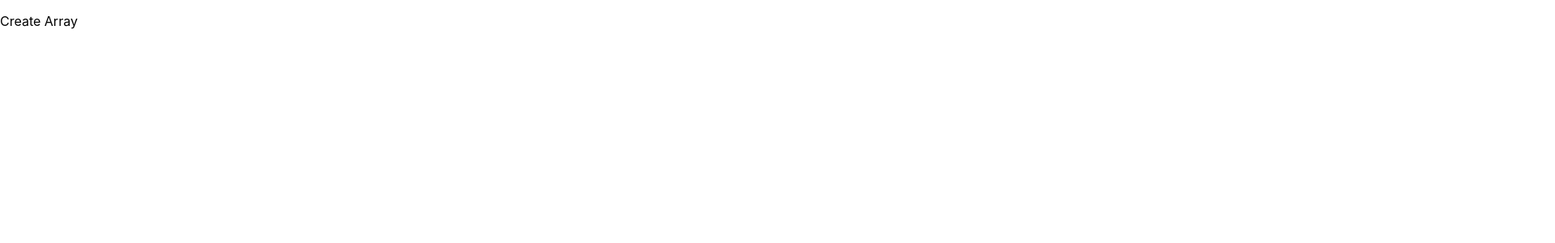
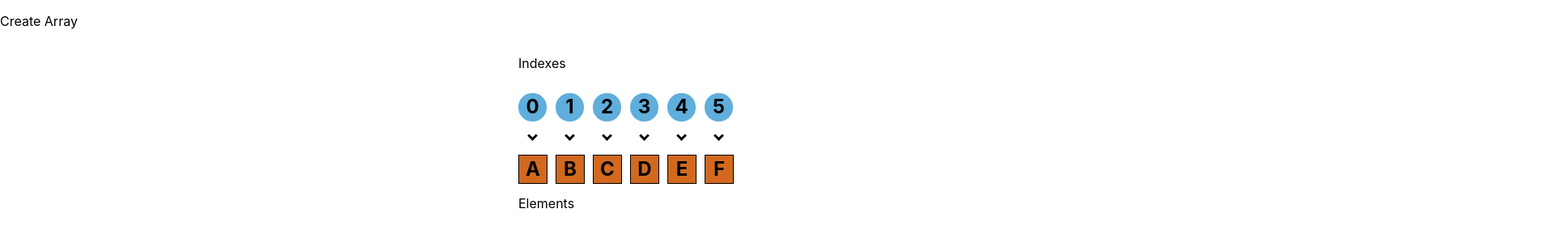
Before and after one commit to MatteoNunez22/algorithm-visualizer-group6, a React (Create React App) app: page /createArray in a window 1280 px wide. Shown: the top 300 px of the page at 81% size, 1920 px wide, since content can reach past the window. Built offline with nearby package versions, Linux system fonts and the light colour scheme.

Commit message:
Created intital html and css template for array manipulation visualization

```diff
--- a/src/Components/CreateArray.jsx
+++ b/src/Components/CreateArray.jsx
@@ -2,9 +2,43 @@ import React from "react";
 import "../Style/CreateArray.css"
 
 function CreateArray() {
+
     return (
         <div>
             <p>Create Array</p>
+            <div id="container">
+            <p>Indexes</p>
+                <div id="indexes">
+                    <div className="elementIndex">0</div>
+                    <div className="elementIndex">1</div>
+                    <div className="elementIndex">2</div>
+                    <div className="elementIndex">3</div>
+                    <div className="elementIndex">4</div>
+                    <div className="elementIndex">5</div>
+                </div>
+                <div id="arrows">
+                    <i class="arrow down"></i>
+                    <i class="arrow down"></i>
+                    <i class="arrow down"></i>
+                    <i class="arrow down"></i>
+                    <i class="arrow down"></i>
+                    <i class="arrow down"></i>
+                </div>
+                <div id="elements">
+                    <div className="square">A</div>
+                    <div className="square">B</div>
+                    <div className="square">C</div>
+                    <div className="square">D</div>
+                    <div className="square">E</div>
+                    <div className="square">F</div>
+                </div>
+                <p id="elementTitle">Elements</p>
+            </div>
+
+
+
+
+
         </div>
     );
 }
--- a/src/Style/CreateArray.css
+++ b/src/Style/CreateArray.css
@@ -0,0 +1,74 @@
+.square {
+    background: chocolate;
+    border: 1px solid #000;
+    float: left;
+    font-size: 24px;
+    font-weight: bold;
+    line-height: 34px;
+    height: 34px;
+    margin-right: 10px;
+    text-align: center;
+    width: 34px;
+  }
+
+.elementIndex {
+    background: rgb(95, 174, 219);
+    border-radius: 17px;
+    float: left;
+    font-size: 24px;
+    font-weight: bold;
+    line-height: 34px;
+    height: 35px;
+    margin-right: 11px;
+    margin-top: 11px;
+    text-align: center;
+    width: 35px;
+}
+
+#container {
+    width: 100%;
+    height: 100%;
+    position: absolute;
+    padding-left: 50%;
+}
+
+#elements {
+    position: absolute;
+}
+
+#indexes {
+    position: absolute;
+}
+
+.arrow {
+    border: solid black;
+    border-width: 0 3px 3px 0;
+    display: inline-block;
+    padding: 3px;
+    margin-top: 35px;
+    margin-left: 13px;
+    margin-right: 24px;
+    margin-bottom: 15px;
+}
+
+.down {
+    transform: rotate(45deg);
+    -webkit-transform: rotate(45deg);
+}
+
+#arrows {
+    margin-top: 40px;
+}
+
+.arrowRed {
+    border: solid red;
+    border-width: 0 3px 3px 0;
+    display: inline-block;
+    padding: 3px;
+    margin-left: 13px;
+    margin-right: 13px;
+}
+
+#elementTitle {
+margin-top: 50px;
+}
```
